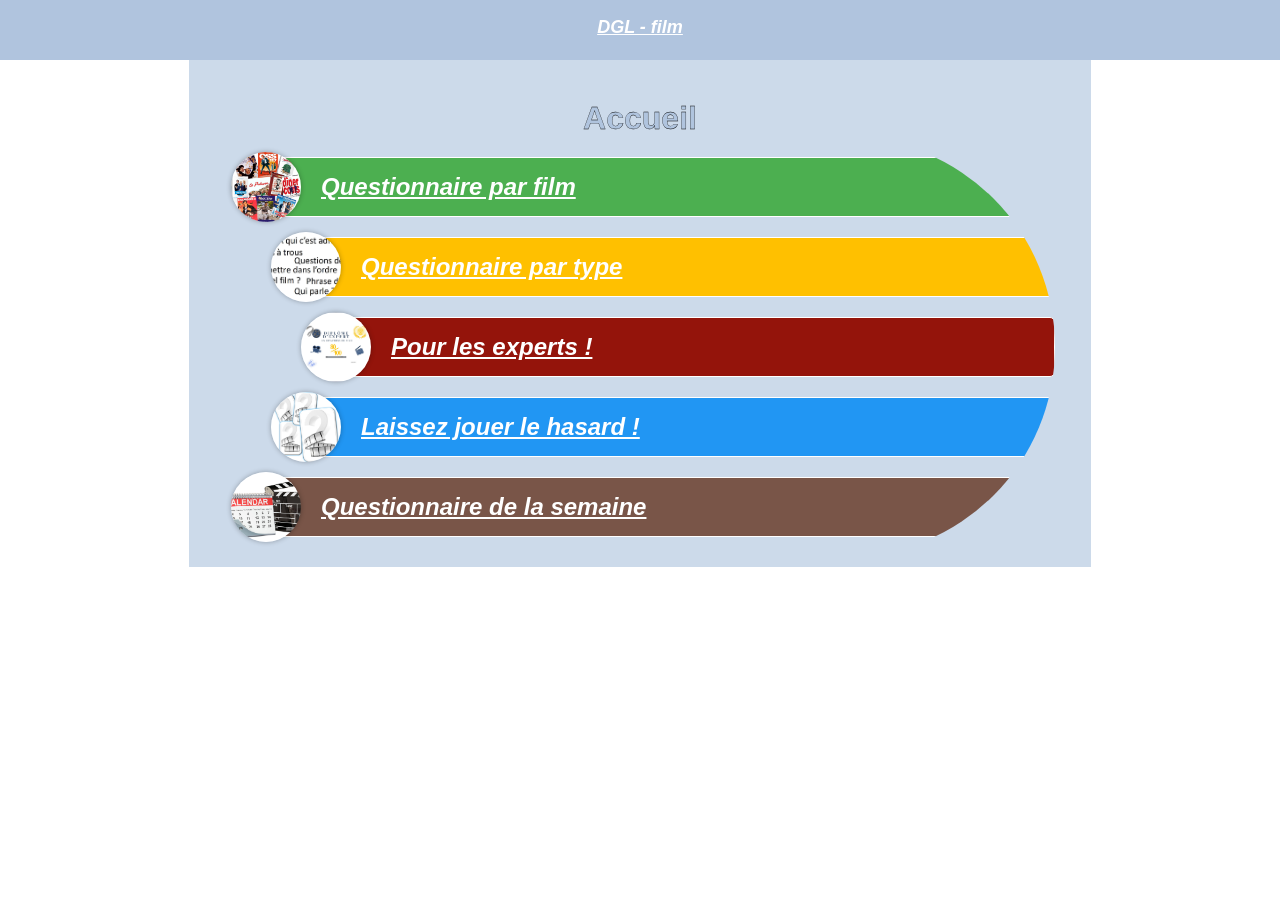
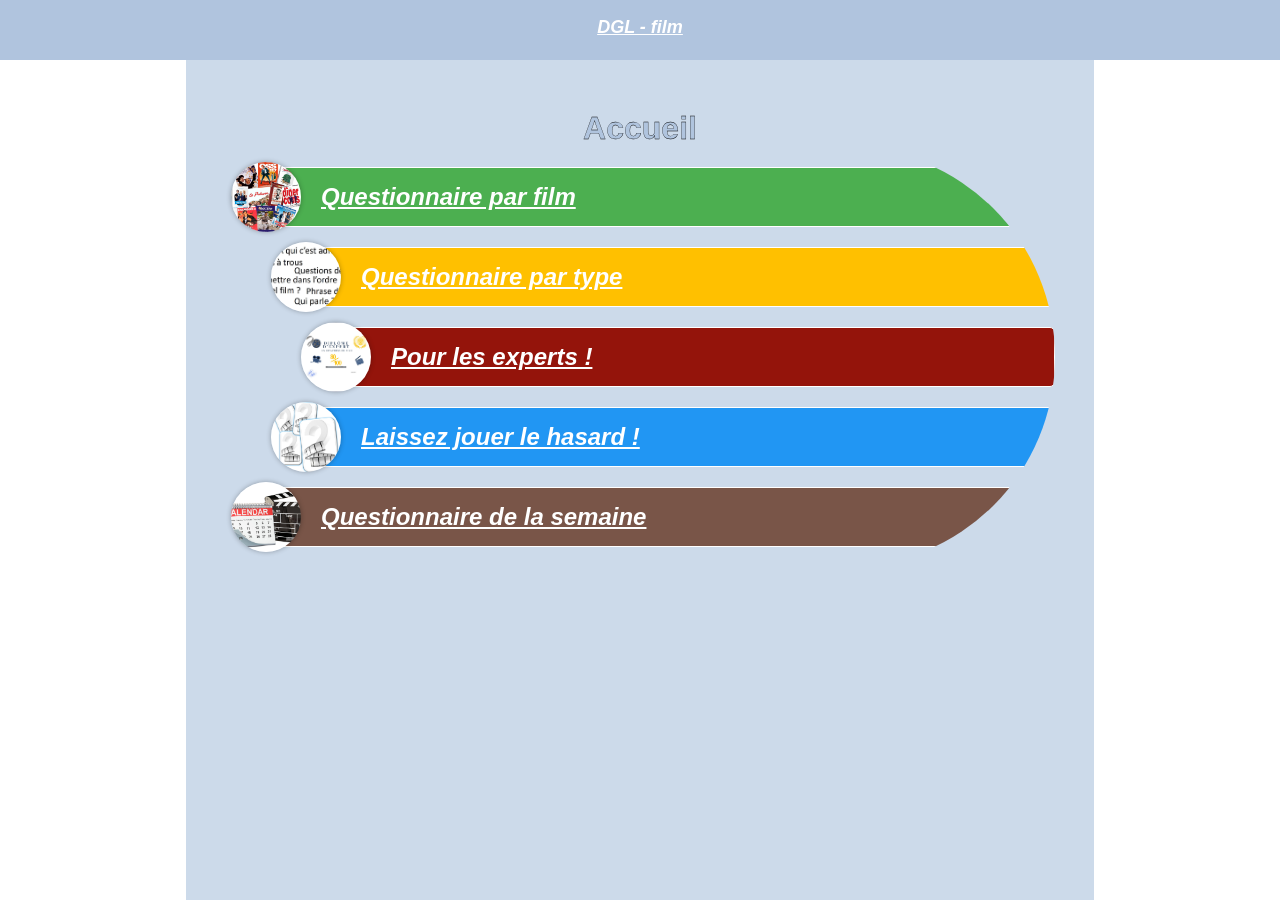
Before and after one commit to GodefroyL/questionnaire-film, a Jekyll site: the page built from index.html, in a window 1280 px wide and 900 px high. Built offline with Jekyll 4.4.1, drawn with Linux system fonts in a browser that asks for light colours.

Commit message:
corr style div contenu

```diff
--- a/static/css/base.css
+++ b/static/css/base.css
@@ -36,7 +36,6 @@ header {
 main {
     display: flex;
     flex-direction: row;
-    height: 100%;
 }
 
 a {
@@ -47,11 +46,11 @@ a {
 .contenu {
     padding: 20px;
     width: 70%;
+    height: 100vh;
     display: flex;
     align-items: center;
     flex-direction: column;
     background-color: var(--couleur-fond);
-    padding: 10px;
 }
 
 .titre {
@@ -77,4 +76,11 @@ a {
     .titre {
         font-size: 1.5rem;
     }
+    main {
+        flex-direction: column;
+    }
+    .pub {
+        height: auto;
+        width: 100%;
+    }
 }
```
